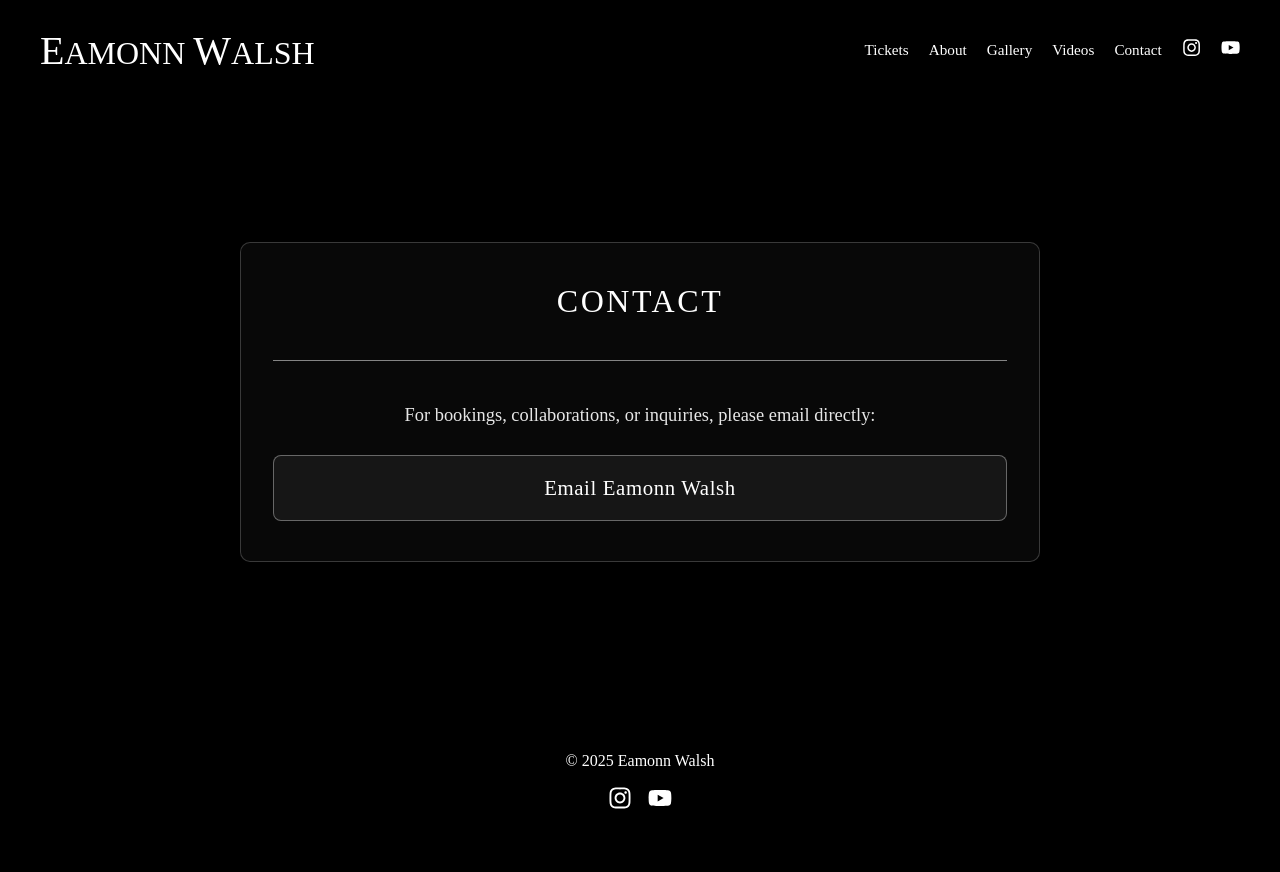
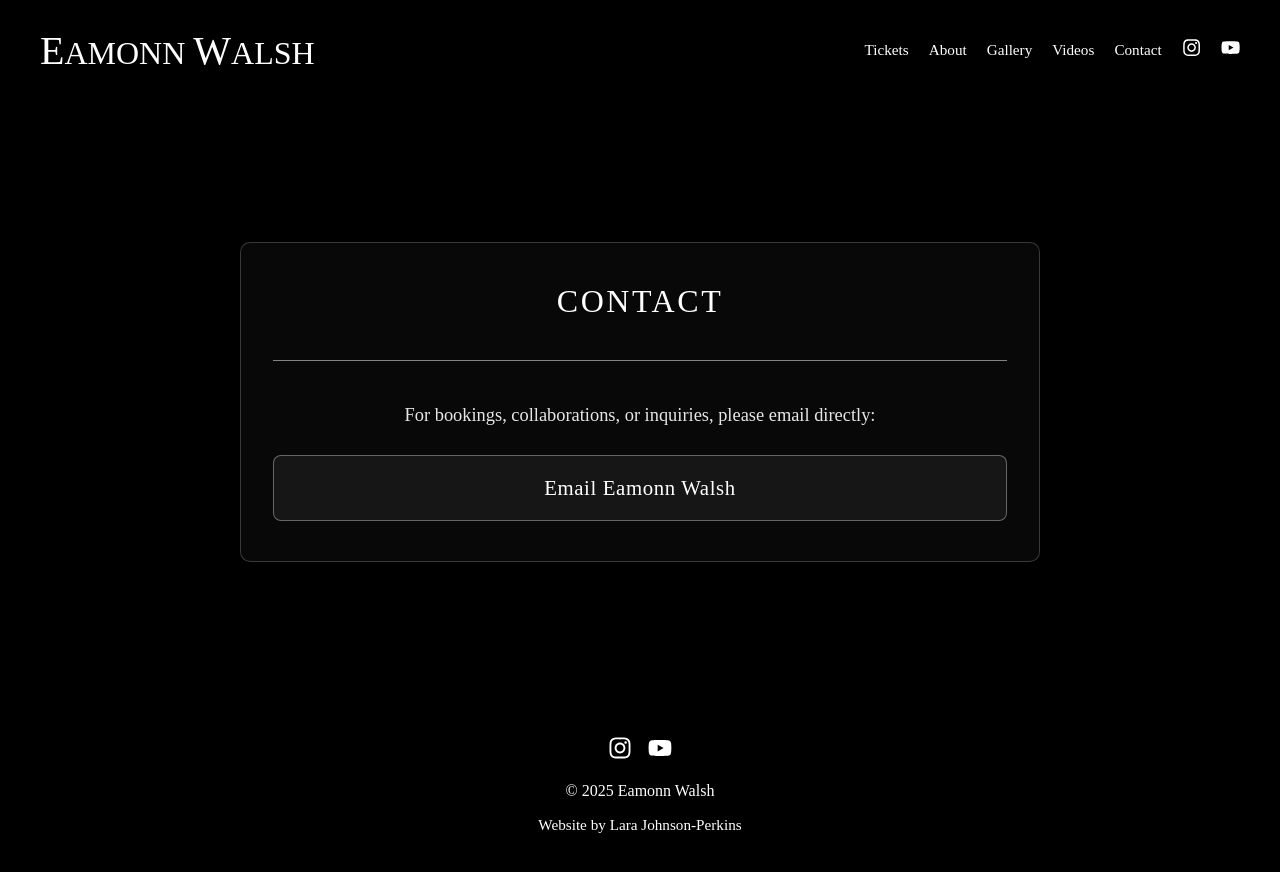
Before and after one commit to larajp0812/eamonnmusic, a React (Create React App) app: page /contact in a window 1280 px wide. Shown: the top 872 px of the page. Before the commit the page ends 848 px from the top, so only its background shows below. Built offline with nearby package versions, Linux system fonts and the light colour scheme.

Commit message:
updated footer

```diff
--- a/src/components/Footer.js
+++ b/src/components/Footer.js
@@ -5,7 +5,6 @@ import { FaInstagram, FaYoutube } from "react-icons/fa";
 const Footer = () => {
   return (
     <footer className={styles.footer}>
-      <p>© {new Date().getFullYear()} Eamonn Walsh</p>
       <div className={styles.socials}>
         <a
           href="https://instagram.com/eamonnjwalsh"
@@ -24,6 +23,8 @@ const Footer = () => {
           <FaYoutube />
         </a>
       </div>
+      <p>© {new Date().getFullYear()} Eamonn Walsh</p>
+      <p className={styles.credit}>Website by Lara Johnson-Perkins</p>
     </footer>
   );
 };
--- a/src/components/Footer.module.scss
+++ b/src/components/Footer.module.scss
@@ -16,3 +16,8 @@
 .socials a:hover {
   color: #a0a0a0;
 }
+
+.credit {
+  margin-top: 1rem;
+  font-size: 0.95rem;
+}
```
